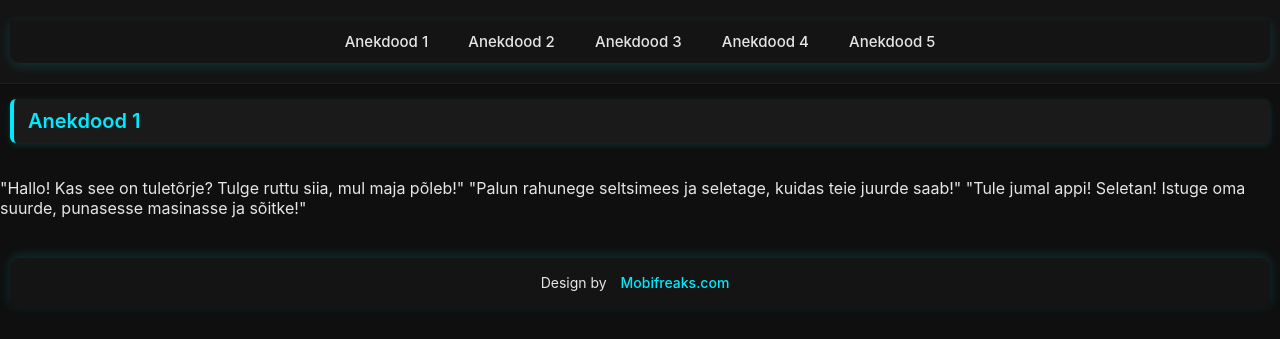
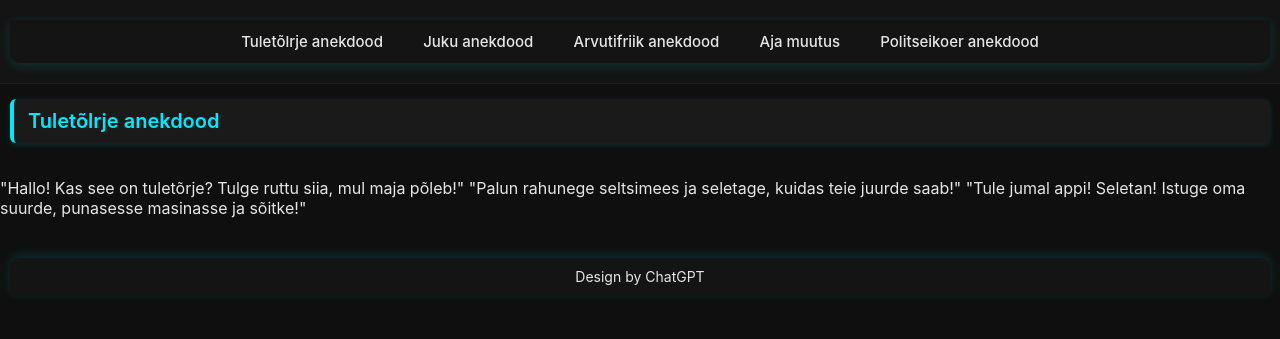
Before and after one commit to SavvaS250/PhpIndex, a PHP site: page /content/ulesanne/anekdood1.php in a window 1280 px wide. Shown: the top 339 px of the page. Run offline with PHP 8.4, Linux system fonts and the light colour scheme.

Commit message:
Fixisin paar asja oma anekdoodide lehel, näiteks lisasin uued nimetused ja lisasin lehe index lehele

```diff
--- a/content/ulesanne/anekdood1.php
+++ b/content/ulesanne/anekdood1.php
@@ -1,5 +1,5 @@
 <?php require("p2is.php"); ?>
-<h2>Anekdood 1</h2>
+<h2>Tuletõlrje anekdood</h2>
 <br>
 <div>"Hallo! Kas see on tuletõrje? Tulge ruttu siia, mul maja põleb!"
     "Palun rahunege seltsimees ja seletage, kuidas teie juurde saab!"
--- a/content/ulesanne/anekdood2.php
+++ b/content/ulesanne/anekdood2.php
@@ -1,5 +1,5 @@
 <?php require("p2is.php"); ?>
-<h2>Anekdood 2</h2>
+<h2>Juku anekdood</h2>
 <br>
 <div>Juku otsib maakaardilt Ameerikat.
     Õpetaja: "Kuule, Juku, kas sulle ei paista, et Kolumbus avastas Ameerika kiiremini kui sina?"
--- a/content/ulesanne/anekdood3.php
+++ b/content/ulesanne/anekdood3.php
@@ -1,5 +1,5 @@
 <?php require("p2is.php"); ?>
-<h2>Anekdood 3</h2>
+<h2>Arvutifriik anekdood</h2>
 <br>
 <div>Arvutifriik pannakse klaverit mängima. Natukese aja pärast friik küsib:
     "Kus siin backspace on?"</div>
--- a/content/ulesanne/anekdood4.php
+++ b/content/ulesanne/anekdood4.php
@@ -1,5 +1,5 @@
 <?php require("p2is.php"); ?>
-<h2>Anekdood 4</h2>
+<h2>Aja muutus</h2>
 <br>
 <div>"Jumal! Kuidas ajad muutuvad! Minu isa ja ema mäletavad veel,
     millal nad esimest korda suudlesid. Aga minu noorem õde ei mäleta enam, mis oli ta esimese mehe nimi!"</div>
--- a/content/ulesanne/anekdood5.php
+++ b/content/ulesanne/anekdood5.php
@@ -1,5 +1,5 @@
 <?php require("p2is.php"); ?>
-<h2>Anekdood 5</h2>
+<h2>Politseikoer anekdood</h2>
 <br>
 <div>...närvid on läbi nagu...politseikoeral.</div>
 <br>
--- a/content/ulesanne/jalus.php
+++ b/content/ulesanne/jalus.php
@@ -1,6 +1,5 @@
 <div class="nav2">
-    <p>Design by <a
-            href="http://www.mobifreaks.com">Mobifreaks.com</a></p>
+    <p>Design by ChatGPT</p>
 </div>
 </body>
 </html>
--- a/content/ulesanne/p2is.php
+++ b/content/ulesanne/p2is.php
@@ -5,18 +5,18 @@
     <meta name="viewport" content="width=device-width; initial-scale=1.0;
 maximum-scale=1.0;">
     <meta http-equiv="Content-Type" content="text/html; charset=utf-8" />
-    <title>Tunniplaan</title>
+    <title>Anekdoodid</title>
     <link href="kujundus.css" rel="stylesheet" type="text/css" />
 </head>
 <body>
 <div id="header">
     <div class="nav">
         <ul>
-            <li><a href="anekdood1.php">Anekdood 1</a></li>
-            <li><a href="anekdood2.php">Anekdood 2</a></li>
-            <li><a href="anekdood3.php">Anekdood 3</a></li>
-            <li><a href="anekdood4.php">Anekdood 4</a></li>
-            <li><a href="anekdood5.php">Anekdood 5</a></li>
+            <li><a href="anekdood1.php">Tuletõlrje anekdood</a></li>
+            <li><a href="anekdood2.php">Juku anekdood</a></li>
+            <li><a href="anekdood3.php">Arvutifriik anekdood</a></li>
+            <li><a href="anekdood4.php">Aja muutus</a></li>
+            <li><a href="anekdood5.php">Politseikoer anekdood</a></li>
         </ul>
     </div>
 </div>
--- a/nav.php
+++ b/nav.php
@@ -24,6 +24,9 @@
             <a href="savvasmirnyagin24.thkit.ee" target="_blank">Vana index.html</a>
         </li>
         <li>
+            <a href="content/ulesanne/p2is.php">Anekdoodide leht</a>
+        </li>
+        <li>
             <a href="?leht=gitKasud.php">GIT käsud</a>
         </li>
     </ul>
```
Also changed, not shown: content/ulesanne/blankett.php (+6 -7 lines).
